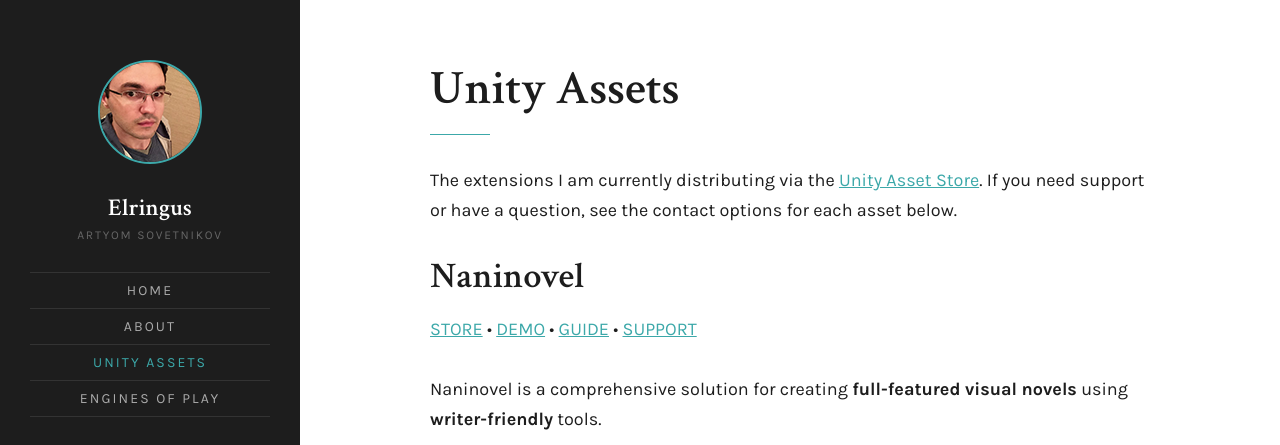
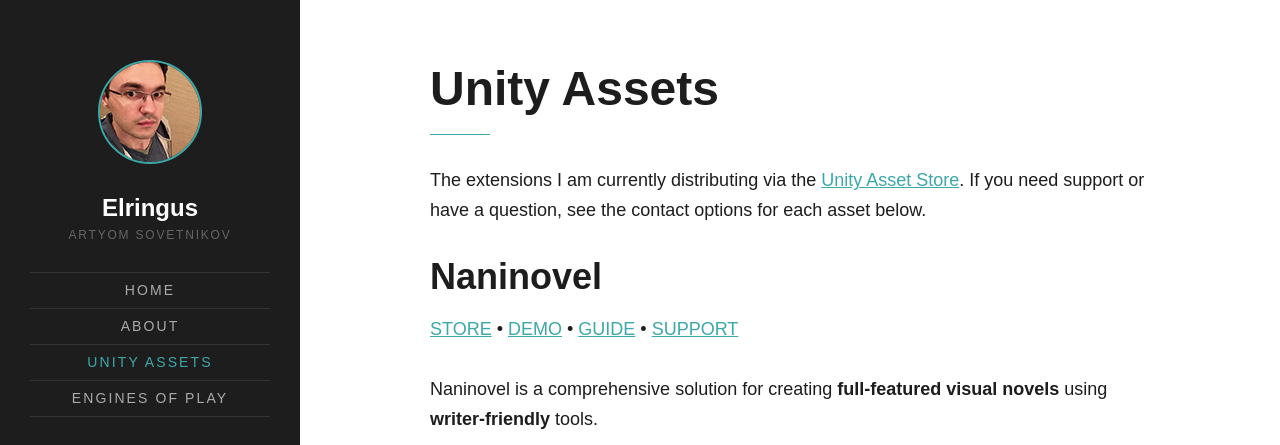
Before and after one commit to Elringus/ElringusMe, a Jekyll site: the page built from unity-assets.md, in a window 1280 px wide and 1400 px high. Shown: the top 445 px of the window. Built offline with Jekyll 4.4.1, drawn with Linux system fonts in a browser that asks for light colours.

Commit message:
Update _variables.scss

```diff
--- a/_sass/_variables.scss
+++ b/_sass/_variables.scss
@@ -1,6 +1,6 @@
 // Fonts
-$font-primary: 'Karla', sans-serif;
-$font-secondary: 'Crimson Text', serif;
+$font-primary: 'Rubik', sans-serif;
+$font-secondary: 'Rubik', sans-serif;
 
 // Colors
 $color-accent: #3ca8a9;
```
